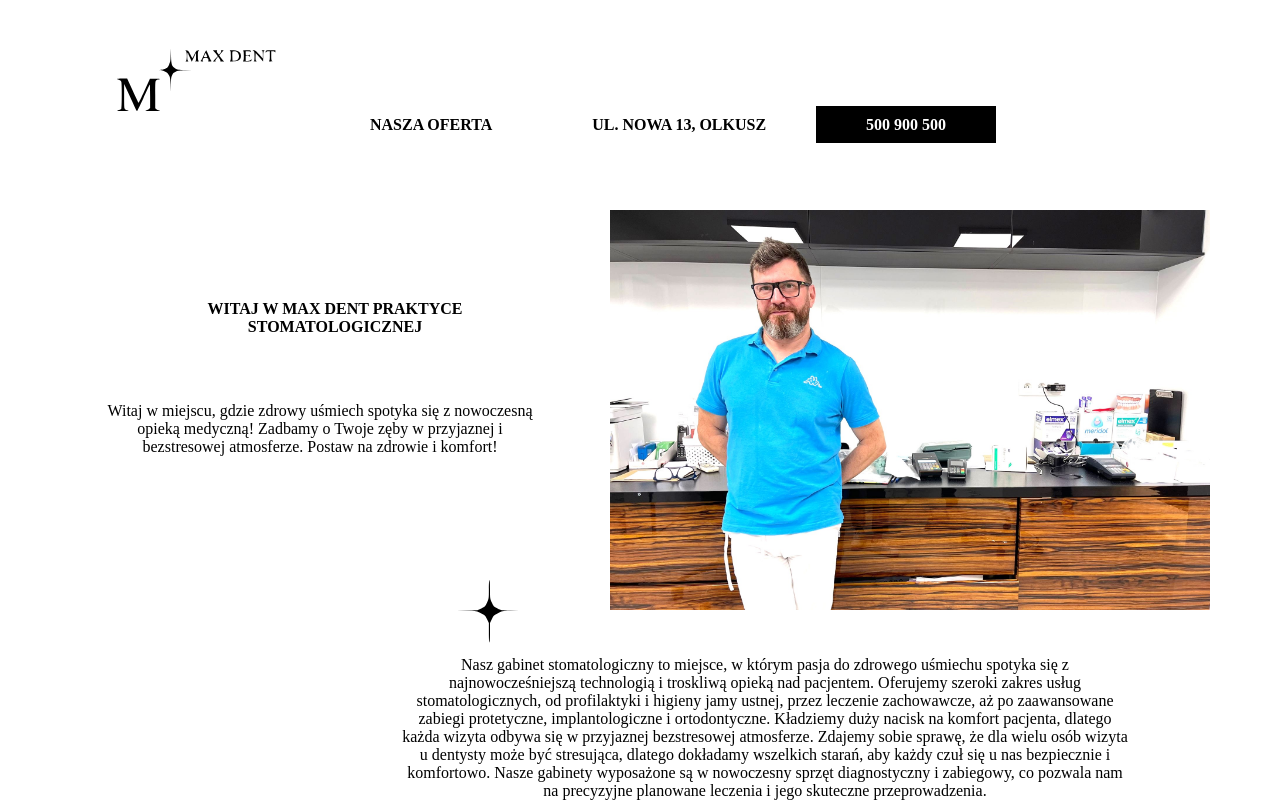
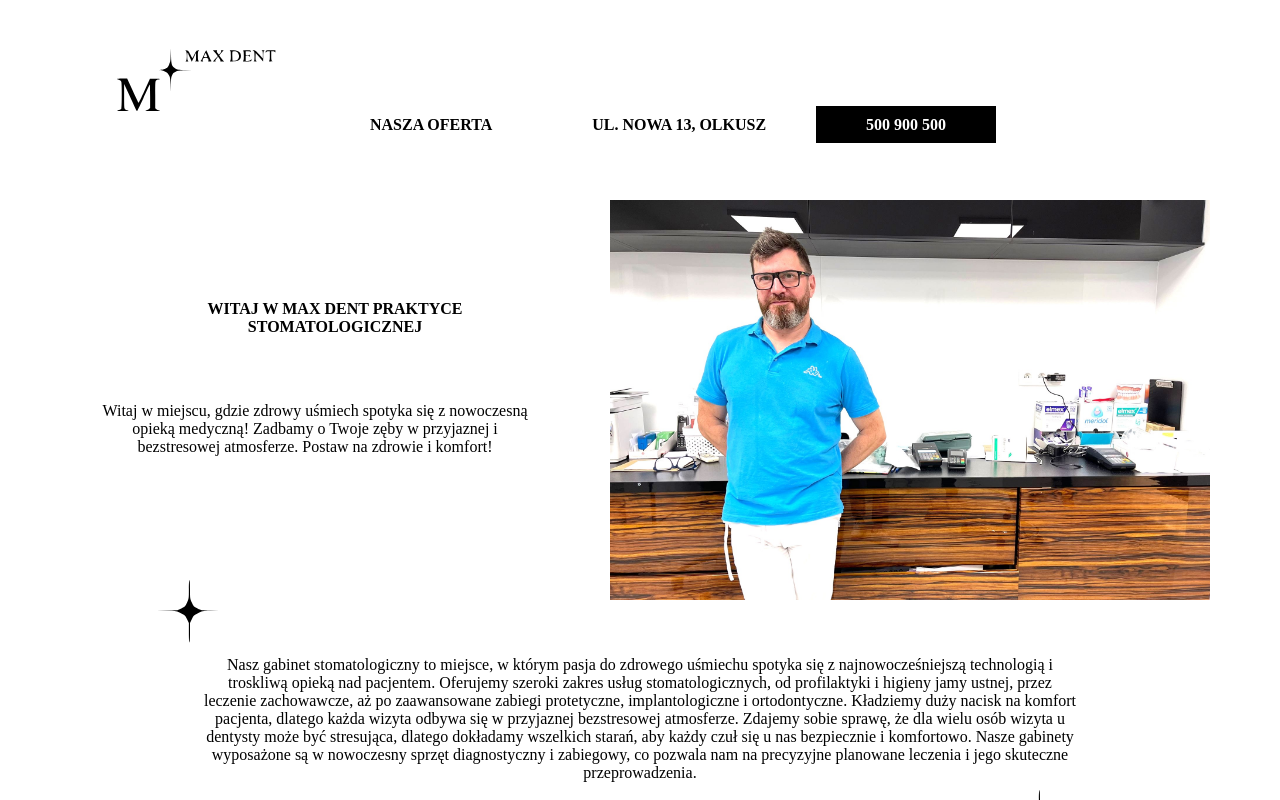
Before and after one commit to hello-happy-coding/max-dent, a React (Create React App) app: page / in a window 1280 px wide. Shown: the top 800 px of the page. Built offline with nearby package versions, Linux system fonts and the light colour scheme.

Commit message:
paddingi main

```diff
--- a/src/components/Main/Main.css
+++ b/src/components/Main/Main.css
@@ -1,7 +1,7 @@
 .img {
     height: 400px;
     width: 600px;
-    padding: 60px 70px 30px;
+    padding: 50px 70px 30px;
     float: right;
 }
 
@@ -13,12 +13,12 @@
 
 .text-welcom {
     padding-top: 50px;
-    padding-left: 100px;
+    padding-left: 90px;
     text-align: center;
 }
 
 .star {
-    padding-left: 450px;
+    padding-left: 150px;
     padding-top: 100px;
     height: 80px;
     width: 80px;
@@ -27,13 +27,16 @@
 .star2{
     height: 80px;
     width: 80px;
-    padding-left: 1100px;
+    padding-left: 1000px;
 }
 
 
 .aboutas {
+    padding-left: 200px;
+    text-align: center;
+    padding-right: 200px;
+}
 
-    padding-left: 400px;
-    text-align: center;
-    padding-right: 150px;
+.service {
+    padding-left: 150px;
 }
--- a/src/components/Main/Main.js
+++ b/src/components/Main/Main.js
@@ -6,16 +6,17 @@ import star from '../../assets/images/star.svg';
 function Main() {
     return(
         <body>
-            <div><img src={images} alt='img' className='img' />
+            <div>
+                <img src={images} alt='img' className='img' />
                 <p className='welcome'> <b>WITAJ W MAX DENT PRAKTYCE STOMATOLOGICZNEJ</b></p>
                 <p className='text-welcom'> Witaj w miejscu, gdzie zdrowy uśmiech spotyka się z nowoczesną opieką medyczną! Zadbamy o Twoje zęby w przyjaznej i bezstresowej atmosferze. Postaw na zdrowie i komfort!</p>
                 <img src={star} alt='star' className='star' />
             </div>
-            <div className='aboutas'>
-            Nasz gabinet stomatologiczny to miejsce, w którym pasja do zdrowego uśmiechu spotyka się z najnowocześniejszą technologią i troskliwą opieką nad pacjentem. Oferujemy szeroki zakres usług stomatologicznych, od profilaktyki i higieny jamy ustnej, przez leczenie zachowawcze, aż po zaawansowane zabiegi protetyczne, implantologiczne i ortodontyczne. Kładziemy duży nacisk na komfort pacjenta, dlatego każda wizyta odbywa się w przyjaznej bezstresowej atmosferze. Zdajemy sobie sprawę, że dla wielu osób wizyta u dentysty może być stresująca, dlatego dokładamy wszelkich starań, aby każdy czuł się u nas bezpiecznie i komfortowo. Nasze gabinety wyposażone są w nowoczesny sprzęt diagnostyczny i zabiegowy, co pozwala nam na precyzyjne planowane leczenia i jego skuteczne przeprowadzenia.
+            <div>
+                <div className='aboutas'>Nasz gabinet stomatologiczny to miejsce, w którym pasja do zdrowego uśmiechu spotyka się z najnowocześniejszą technologią i troskliwą opieką nad pacjentem. Oferujemy szeroki zakres usług stomatologicznych, od profilaktyki i higieny jamy ustnej, przez leczenie zachowawcze, aż po zaawansowane zabiegi protetyczne, implantologiczne i ortodontyczne. Kładziemy duży nacisk na komfort pacjenta, dlatego każda wizyta odbywa się w przyjaznej bezstresowej atmosferze. Zdajemy sobie sprawę, że dla wielu osób wizyta u dentysty może być stresująca, dlatego dokładamy wszelkich starań, aby każdy czuł się u nas bezpiecznie i komfortowo. Nasze gabinety wyposażone są w nowoczesny sprzęt diagnostyczny i zabiegowy, co pozwala nam na precyzyjne planowane leczenia i jego skuteczne przeprowadzenia.
             </div>
             <img src={star} alt='star'className='star2' />
-
+            </div>
         </body>
 
     )
```
